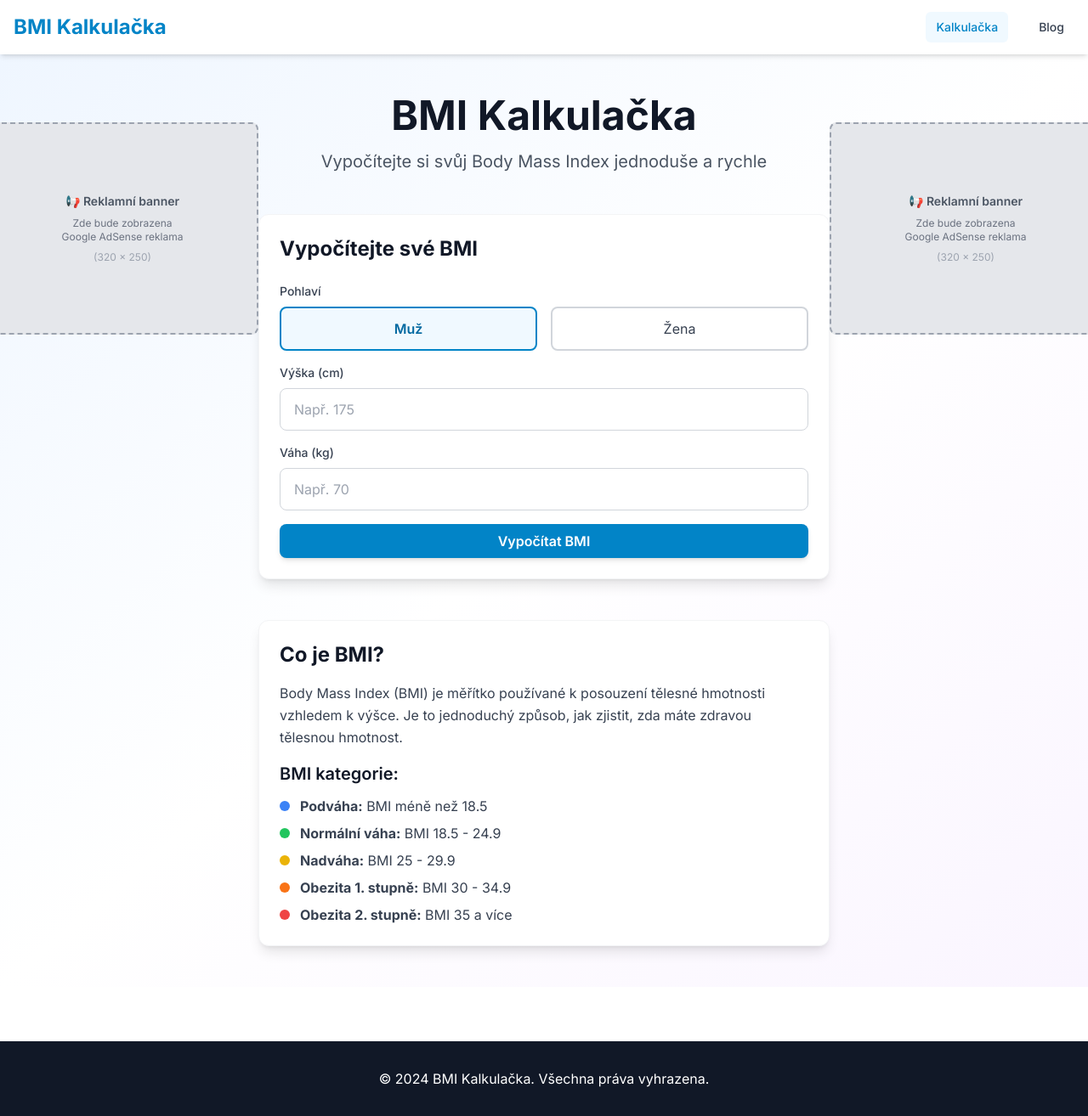
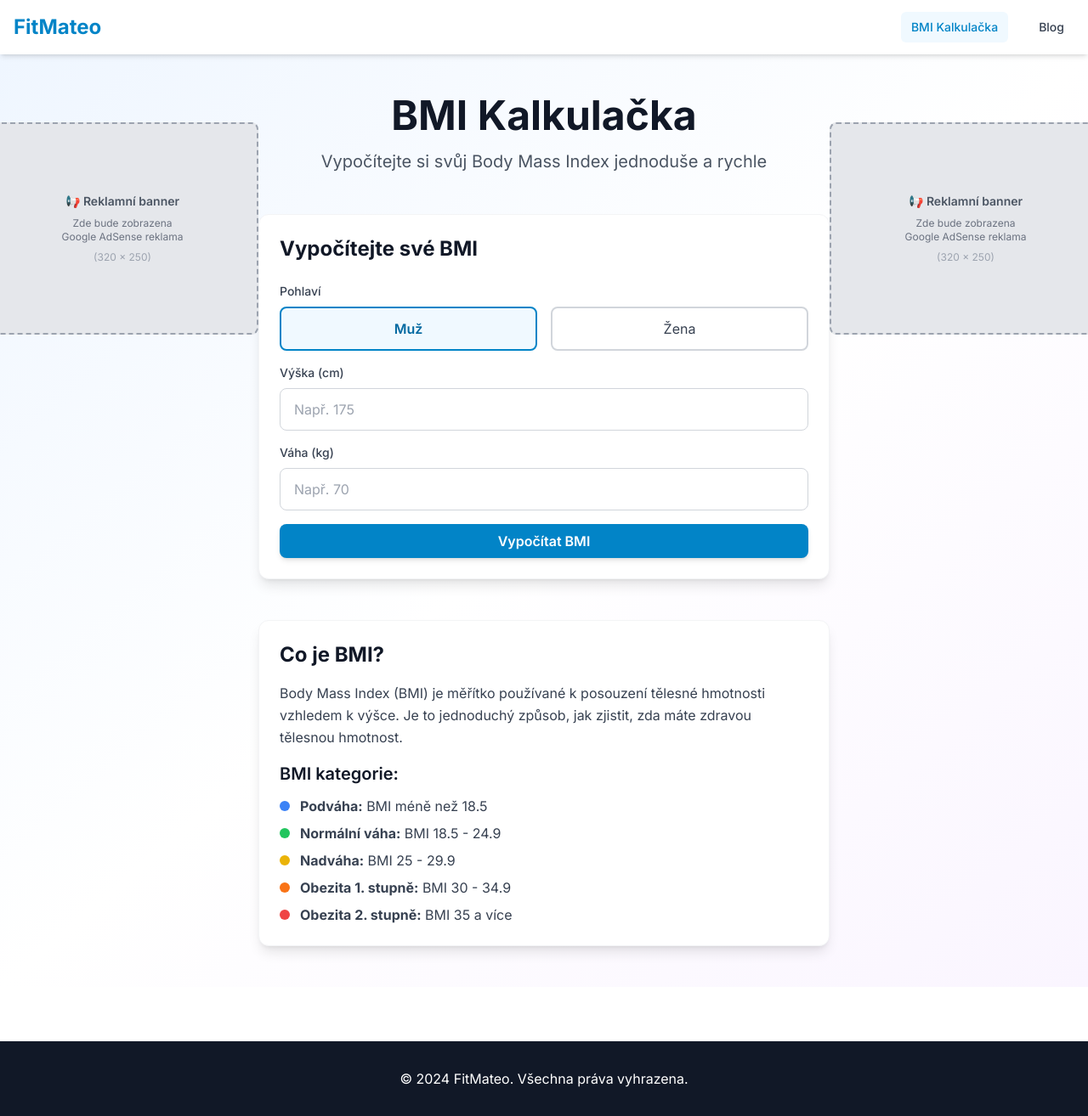
Before and after one commit to AFitzpatrik/BMI-Kalkula-ka-s-blogem, a Next.js app: page / in a window 1280 px wide. Shown: the whole page at 85% size. Built offline with nearby package versions, Linux system fonts and the light colour scheme; no server answers.

Commit message:
změna názvu

```diff
--- a/app/layout.tsx
+++ b/app/layout.tsx
@@ -7,12 +7,12 @@ import Script from 'next/script'
 const inter = Inter({ subsets: ['latin', 'latin-ext'] })
 
 export const metadata: Metadata = {
-  title: 'BMI Kalkulačka | Vypočítejte si svůj Body Mass Index',
+  title: 'FitMateo | Vypočítejte si svůj Body Mass Index',
   description: 'Jednoduchá a přesná BMI kalkulačka. Vypočítejte si svůj Body Mass Index a zjistěte více o zdravém životním stylu v našem blogu.',
   keywords: 'BMI, kalkulačka, Body Mass Index, zdraví, hubnutí, váha',
-  authors: [{ name: 'BMI Calculator' }],
+  authors: [{ name: 'FitMateo' }],
   openGraph: {
-    title: 'BMI Kalkulačka',
+    title: 'FitMateo',
     description: 'Vypočítejte si svůj Body Mass Index',
     type: 'website',
   },
@@ -40,7 +40,7 @@ export default function RootLayout({
         </main>
         <footer className="bg-gray-900 text-white py-8 mt-16">
           <div className="container mx-auto px-4 text-center">
-            <p>&copy; 2024 BMI Kalkulačka. Všechna práva vyhrazena.</p>
+            <p>&copy; 2024 FitMateo. Všechna práva vyhrazena.</p>
           </div>
         </footer>
       </body>
--- a/components/Navigation.tsx
+++ b/components/Navigation.tsx
@@ -13,7 +13,7 @@ export default function Navigation() {
       <div className="container mx-auto px-4">
         <div className="flex justify-between items-center h-16">
           <Link href="/" className="text-2xl font-bold text-primary-600">
-            BMI Kalkulačka
+            FitMateo
           </Link>
           <div className="flex space-x-6">
             <Link
@@ -24,7 +24,7 @@ export default function Navigation() {
                   : 'text-gray-700 hover:text-primary-600 hover:bg-gray-50'
               }`}
             >
-              Kalkulačka
+              BMI Kalkulačka
             </Link>
             <Link
               href="/blog"
```
